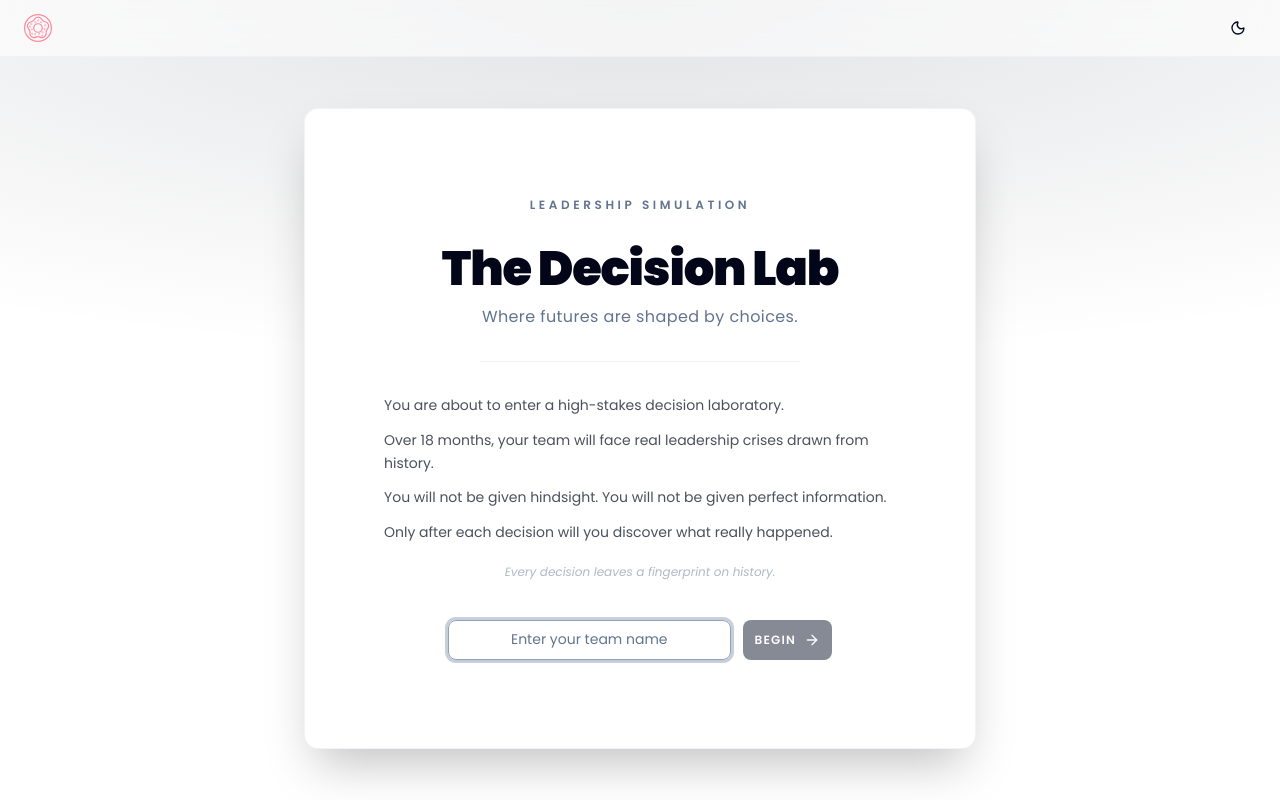
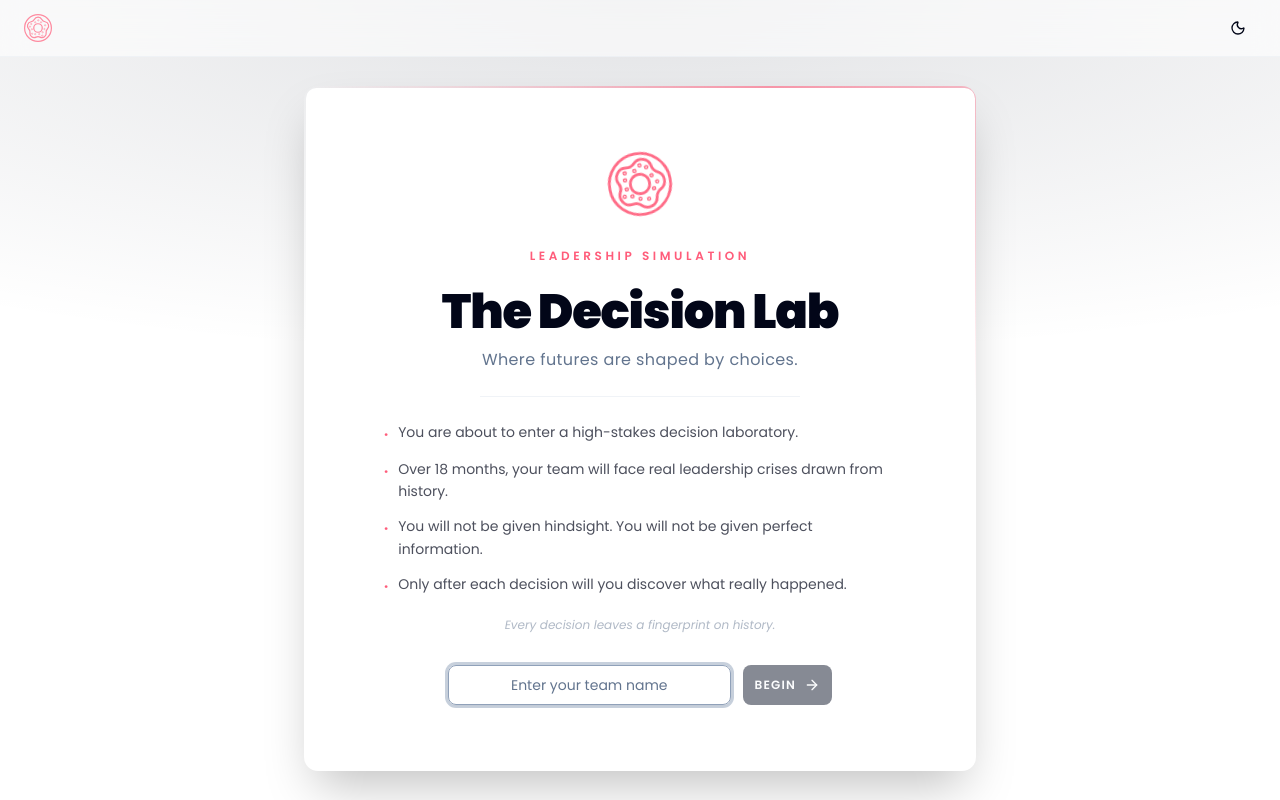
Before and after one commit to prabapro/decision-lab, a React (Vite) app: page / in a window 1280 px wide. Built offline with nearby package versions, Linux system fonts and the light colour scheme.

Commit message:
💄 add animation to the homepage

```diff
--- /dev/null
+++ b/src/components/common/AnimatedBorderCard.jsx
@@ -0,0 +1,61 @@
+// src/components/common/AnimatedBorderCard.jsx
+
+import { cn } from '@/lib/utils';
+
+/**
+ * A card wrapper that renders a continuously traveling border effect.
+ * Uses a spinning conic-gradient in a clipped overflow container so
+ * only a 1.5 px rim is ever visible — the rest is masked by the inner
+ * card background.
+ *
+ * Props:
+ *   children         — card content
+ *   className        — extra classes applied to the outer wrapper
+ *   innerClassName   — extra classes applied to the inner content div
+ *   borderOpacity    — opacity utility class for the gradient (default 'opacity-60')
+ *   speed            — animation duration string, e.g. '6s' (default)
+ */
+export default function AnimatedBorderCard({
+  children,
+  className = '',
+  innerClassName = '',
+  borderOpacity = 'opacity-60',
+  speed = '6s',
+}) {
+  return (
+    <div
+      className={cn(
+        'relative overflow-hidden rounded-xl p-[1.5px]',
+        className,
+      )}>
+      {/* ── Traveling border ──────────────────────────────────────────── */}
+      {/* 200 % × 200 % square centered on the card; rotates continuously.
+          The conic-gradient sweeps a warm accent arc around the perimeter.  */}
+      <div
+        className={cn(
+          'absolute animate-border-spin pointer-events-none',
+          borderOpacity,
+        )}
+        style={{
+          width: '200%',
+          height: '200%',
+          top: '-50%',
+          left: '-50%',
+          animationDuration: speed,
+          background:
+            'conic-gradient(from 0deg, transparent 0%, var(--accent-foreground) 18%, transparent 36%)',
+        }}
+      />
+
+      {/* ── Card surface ──────────────────────────────────────────────── */}
+      {/* Sits on top and masks the gradient — only the 1.5 px rim shows. */}
+      <div
+        className={cn(
+          'relative z-10 rounded-[calc(0.75rem-1.5px)] bg-card',
+          innerClassName,
+        )}>
+        {children}
+      </div>
+    </div>
+  );
+}
--- a/src/pages/Home.jsx
+++ b/src/pages/Home.jsx
@@ -5,8 +5,8 @@ import { useNavigate } from 'react-router-dom';
 import { useGameStore } from '@stores/useGameStore';
 import { INTRO_LINES } from '@config/constants';
 import GameGuard from '@components/common/GameGuard';
+import AnimatedBorderCard from '@components/common/AnimatedBorderCard';
 import { Button } from '@components/ui/button';
-import { Card, CardContent } from '@components/ui/card';
 import { Input } from '@components/ui/input';
 import { ArrowRight } from 'lucide-react';
 
@@ -42,15 +42,25 @@ function HomeContent() {
 
   return (
     <div className="flex-1 flex items-center justify-center p-6 font-game">
-      <Card className="w-full max-w-2xl shadow-2xl border-border/50">
-        <CardContent className="px-8 py-12 sm:px-14 sm:py-16 text-center space-y-8">
-          {/* Eyebrow label */}
-          <p className="text-xs font-semibold tracking-[0.3em] uppercase text-muted-foreground">
+      <AnimatedBorderCard
+        className="w-full max-w-2xl shadow-2xl"
+        innerClassName="px-8 py-12 sm:px-14 sm:py-16">
+        {/* ── Spinning logo mark ──────────────────────────────────────── */}
+        <div className="flex justify-center mb-8">
+          <img
+            src="/images/decision-lab.svg"
+            alt="The Decision Lab"
+            className="h-16 w-16 animate-logo-spin-slow opacity-90"
+          />
+        </div>
+
+        {/* ── Eyebrow label ───────────────────────────────────────────── */}
+        <p className="text-center text-xs font-semibold tracking-[0.3em] uppercase text-accent-foreground mb-6">
           Leadership Simulation
         </p>
 
-          {/* Title block */}
-          <div className="space-y-3">
+        {/* ── Title block ─────────────────────────────────────────────── */}
+        <div className="text-center space-y-3 mb-6">
           <h1 className="text-4xl sm:text-5xl font-black tracking-tight text-foreground">
             The Decision Lab
           </h1>
@@ -59,13 +69,19 @@ function HomeContent() {
           </p>
         </div>
 
-          {/* Divider */}
-          <div className="h-px bg-border/50 max-w-xs mx-auto" />
+        {/* ── Divider ─────────────────────────────────────────────────── */}
+        <div className="h-px bg-border/50 max-w-xs mx-auto mb-6" />
 
-          {/* Intro lines */}
-          <div className="space-y-3 text-left max-w-lg mx-auto">
+        {/* ── Intro lines ─────────────────────────────────────────────── */}
+        <div className="space-y-3 text-left max-w-lg mx-auto mb-8">
           {INTRO_LINES.map((line, i) => (
-              <p key={i} className="text-sm leading-relaxed text-foreground/70">
+            <p
+              key={i}
+              className="text-sm leading-relaxed text-foreground/70 flex gap-2.5">
+              {/* Accent bullet */}
+              <span className="text-accent-foreground mt-0.5 shrink-0 font-bold select-none">
+                ·
+              </span>
               {line}
             </p>
           ))}
@@ -74,8 +90,8 @@ function HomeContent() {
           </p>
         </div>
 
-          {/* Input + CTA */}
-          <div className="flex flex-col sm:flex-row gap-3 max-w-sm mx-auto w-full pt-2">
+        {/* ── Input + CTA ─────────────────────────────────────────────── */}
+        <div className="flex flex-col sm:flex-row gap-3 max-w-sm mx-auto w-full">
           <Input
             type="text"
             placeholder="Enter your team name"
@@ -94,8 +110,7 @@ function HomeContent() {
             <ArrowRight className="w-3.5 h-3.5" />
           </Button>
         </div>
-        </CardContent>
-      </Card>
+      </AnimatedBorderCard>
     </div>
   );
 }
--- a/src/styles/index.css
+++ b/src/styles/index.css
@@ -165,4 +165,32 @@
       ),
       var(--background);
   }
+
+  /* Traveling border animation — consumed by AnimatedBorderCard */
+  .animate-border-spin {
+    animation: border-spin 6s linear infinite;
+  }
+
+  /* Slow logo rotation — consumed by Home.jsx */
+  .animate-logo-spin-slow {
+    animation: logo-spin-slow 24s linear infinite;
+  }
 }
+
+@keyframes border-spin {
+  from {
+    transform: rotate(0deg);
+  }
+  to {
+    transform: rotate(360deg);
+  }
+}
+
+@keyframes logo-spin-slow {
+  from {
+    transform: rotate(0deg);
+  }
+  to {
+    transform: rotate(360deg);
+  }
+}
```
Also changed, not shown: file-tree.txt. Lines whose indentation alone changed are shown as unchanged.
